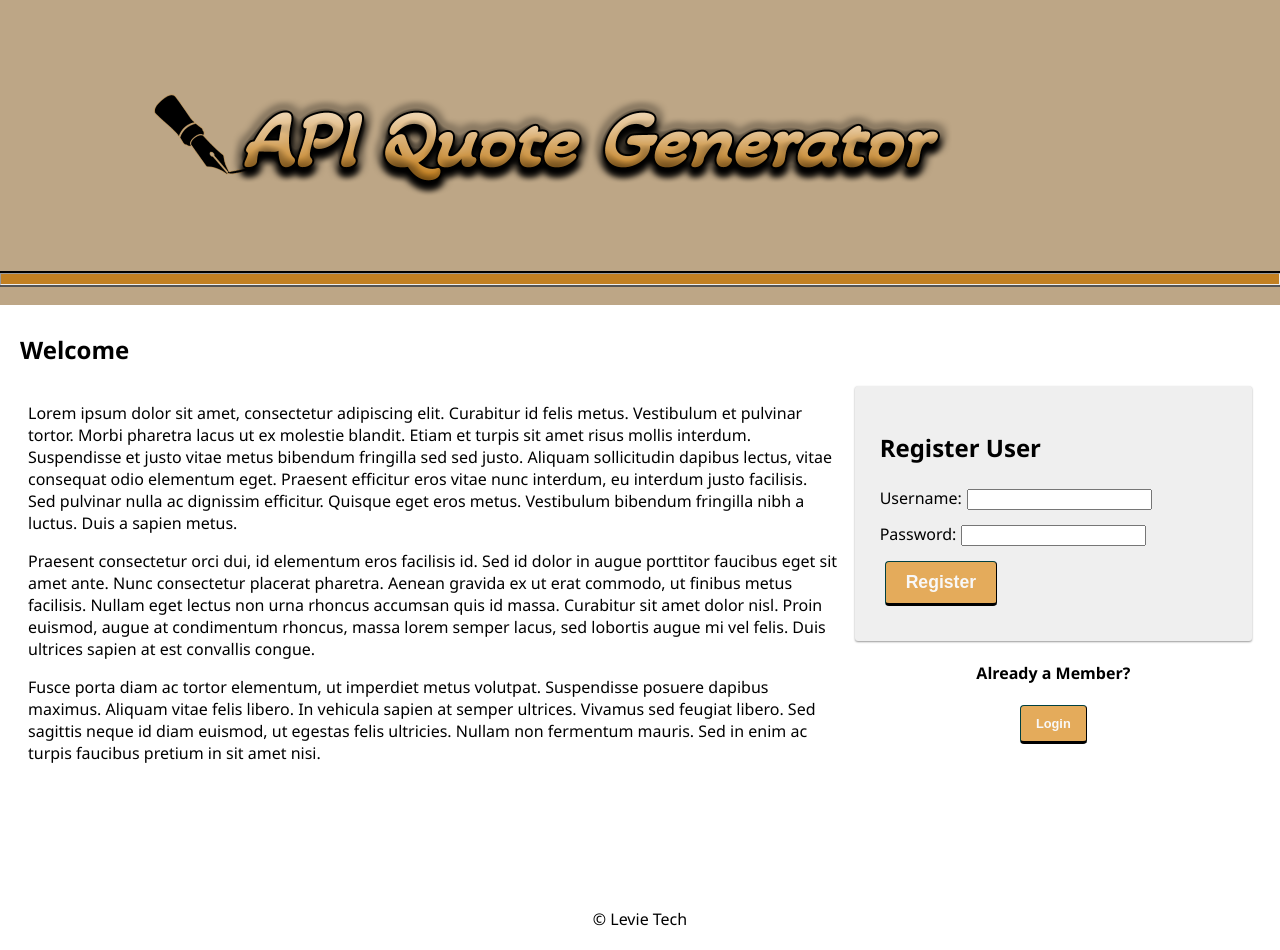
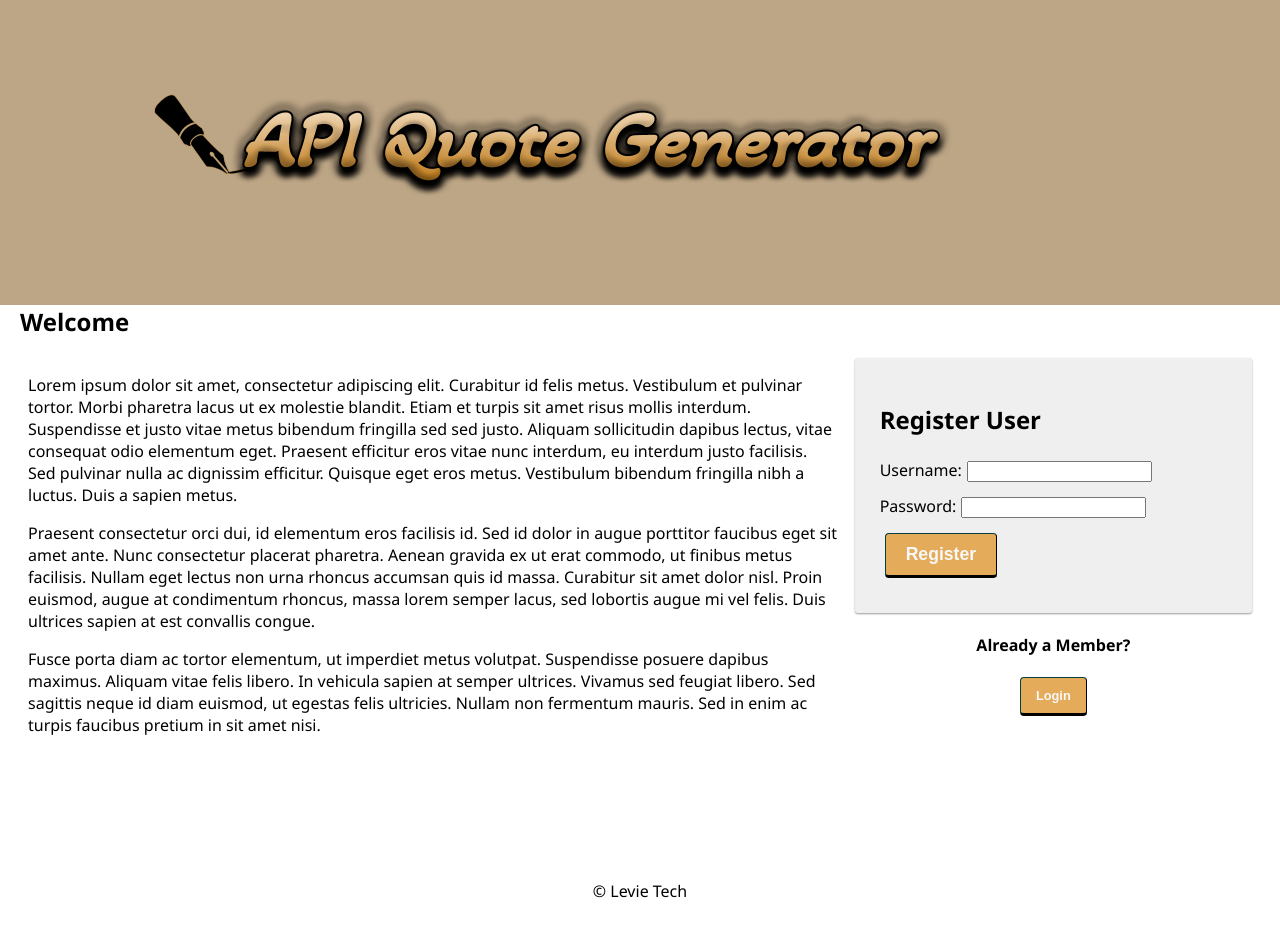
Before and after one commit to LevieTech/api-quote-generator, a React (Create React App) app: page /#/home in a window 1280 px wide. After the commit the page ends 922 px from the top, so only its background shows below. Built offline with nearby package versions, Linux system fonts and the light colour scheme; no server answers.

Commit message:
Minor styling changes I left off the last PR

```diff
--- a/src/components/App/App.jsx
+++ b/src/components/App/App.jsx
@@ -33,10 +33,10 @@ function App() {
   const theme = createTheme({
     palette: {
       primary: {
-        main: '#ff8b45',
+        main: '#c28022',
       },
       secondary: {
-        main: '#C70039'
+        main: '#e4ab5b'
       },
     }
   }); // End theme
--- a/src/components/Nav/Nav.css
+++ b/src/components/Nav/Nav.css
@@ -1,12 +1,12 @@
 /* #c28022 - caramel - #eacca2 - cream */
 
-hr {
+/* hr {
   background-color: #c28022;
   height: 10px;
   outline-color: black;
   outline-width: 2px;
   outline-style:inset;
-}
+} */
 
 .nav {
   /* flex box layout */
--- a/src/components/Nav/Nav.jsx
+++ b/src/components/Nav/Nav.jsx
@@ -42,7 +42,6 @@ function Nav() {
           </>
         )}
       </div>
-      <hr/>
     </>
   );
 }
```
